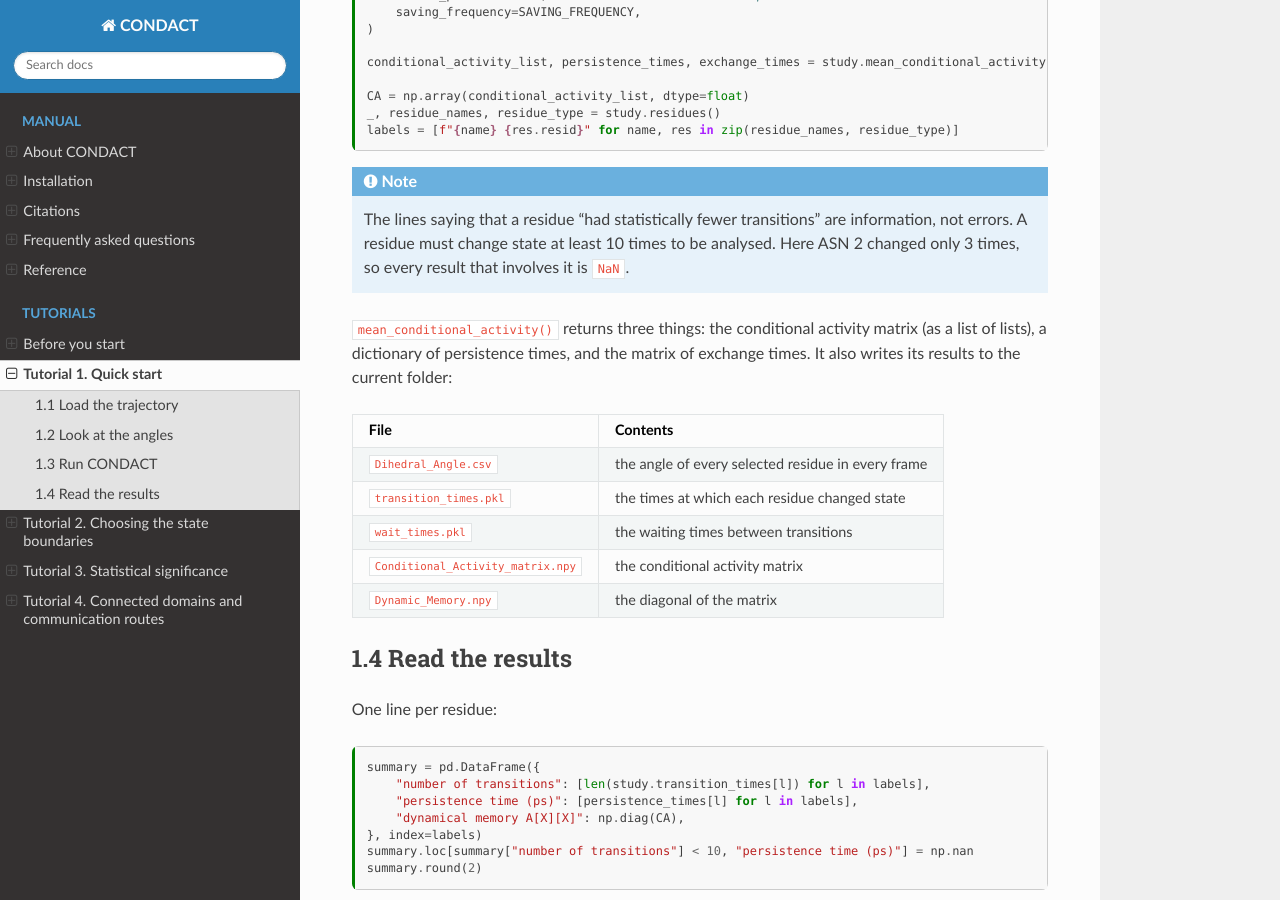
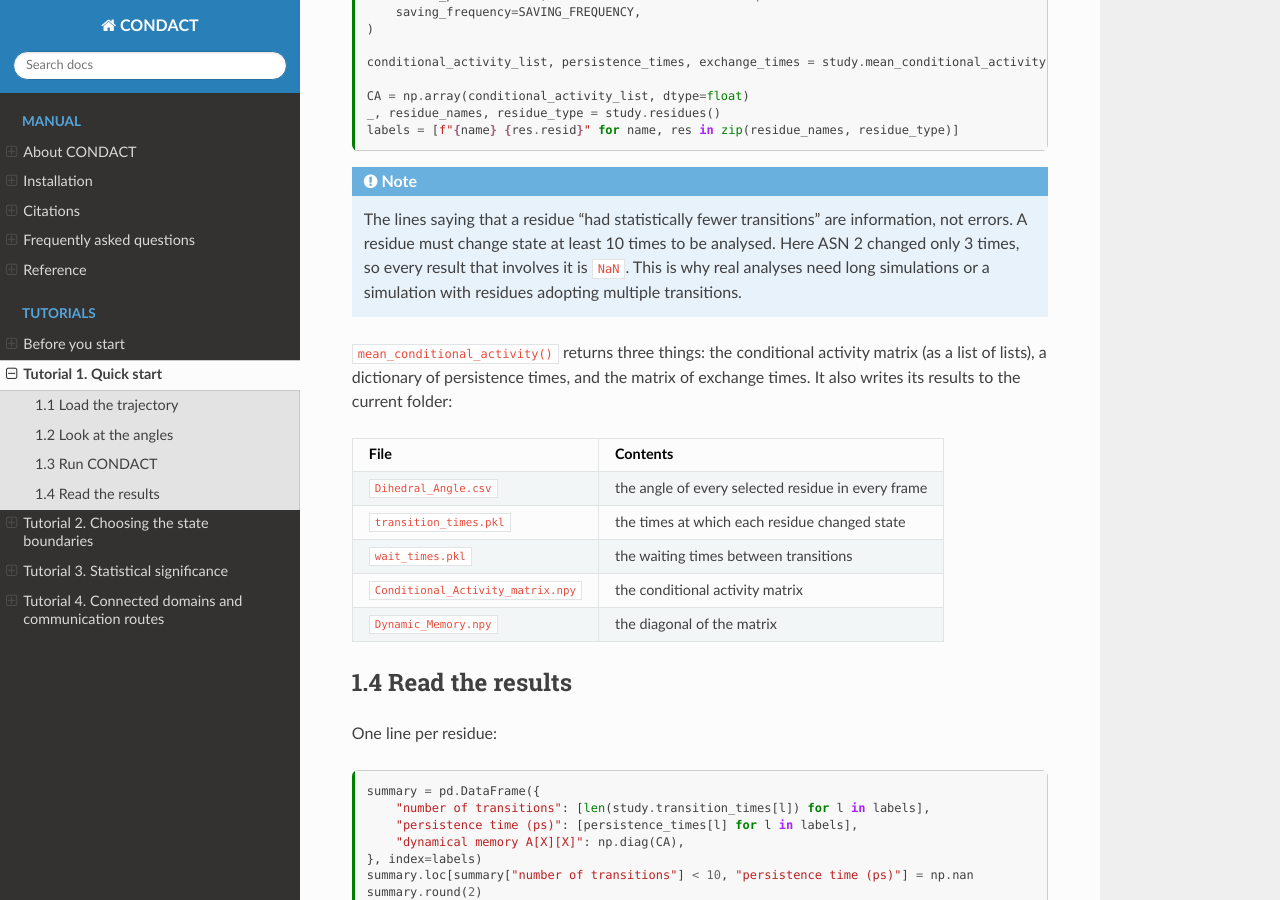
Before and after one commit to CUNY-CSI-Loverde-Laboratory/condact-colab-tutorial, a Sphinx documentation site: the page built from docs/tutorials/01-quickstart.md, in a window 1280 px wide and 900 px high, scrolled down 1862 px. Built offline with Sphinx 7.4.7 and the Read the Docs theme 3.1.0, drawn with Linux system fonts in a browser that asks for light colours.

Commit message:
Update quickstart tutorial with residue analysis note
Clarified note about residue transitions and analysis requirements.

````diff
--- a/docs/tutorials/01-quickstart.md
+++ b/docs/tutorials/01-quickstart.md
@@ -107,7 +107,7 @@ labels = [f"{name} {res.resid}" for name, res in zip(residue_names, residue_type
 ```
 
 :::{note}
-The lines saying that a residue "had statistically fewer transitions" are information, not errors. A residue must change state at least 10 times to be analysed. Here ASN 2 changed only 3 times, so every result that involves it is `NaN`.
+The lines saying that a residue "had statistically fewer transitions" are information, not errors. A residue must change state at least 10 times to be analysed. Here ASN 2 changed only 3 times, so every result that involves it is `NaN`. This is why real analyses need long simulations or a simulation with residues adopting multiple transitions.
 :::
 
 `mean_conditional_activity()` returns three things: the conditional activity matrix (as a list of lists), a dictionary of persistence times, and the matrix of exchange times. It also writes its results to the current folder:
````
